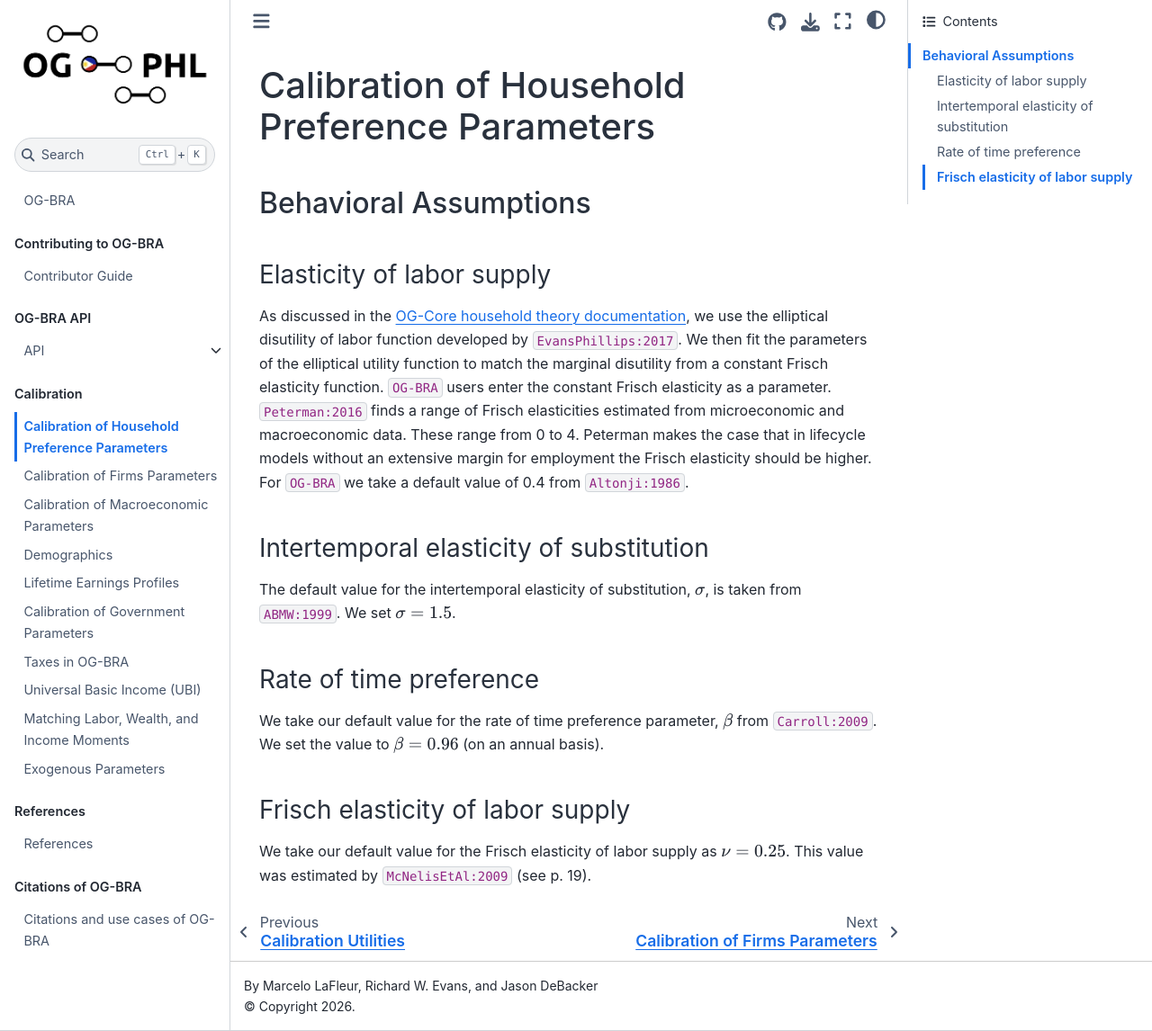
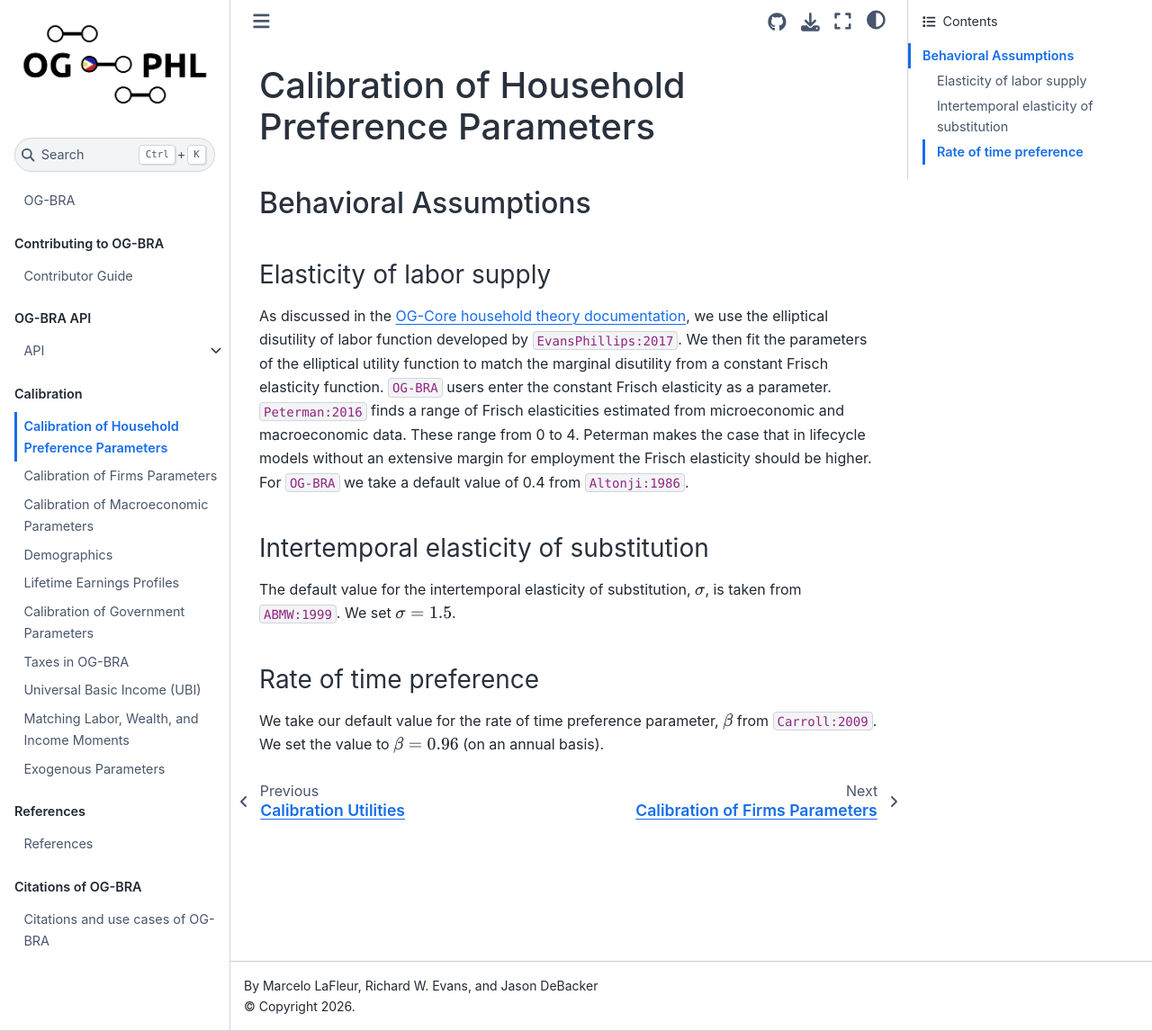
Before and after one commit to PSLmodels/OG-BRA, a Jupyter Book: the page built from docs/book/content/calibration/households.md, in a window 1280 px wide and 1146 px high. Shown: the whole window at 90% size. Built offline with Jupyter Book 1.0.4 settings and Sphinx 7.4.7 and the Sphinx Book theme 1.1.4, drawn with Linux system fonts in a browser that asks for light colours; comment, search, counter and statistics services are not loaded; cross-references to code outside the pages are shown as plain code.

Commit message:
make frish consistent

```diff
--- a/docs/book/content/calibration/households.md
+++ b/docs/book/content/calibration/households.md
@@ -14,6 +14,3 @@ The default value for the intertemporal elasticity of substitution, $\sigma$, is
 ### Rate of time preference
 
 We take our default value for the rate of time preference parameter, $\beta$ from {cite}`Carroll:2009`.  We set the value to $\beta=0.96$ (on an annual basis).
-
-### Frisch elasticity of labor supply
-We take our default value for the Frisch elasticity of labor supply as $\nu=0.25$. This value was estimated by {cite}`McNelisEtAl:2009` (see p. 19).
```
Also changed, not shown: 1 other file.
